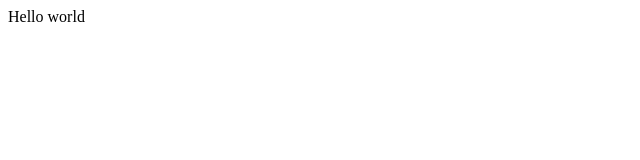
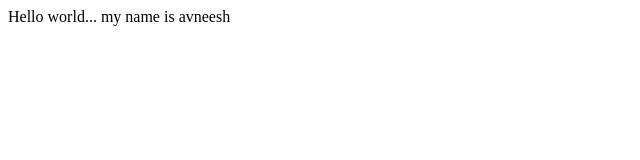
Before and after one commit to avee11699/git-demo, a plain HTML site: page web/index.html in a window 1280 px wide. Shown: the whole page, without its empty margins (0-640 px from the left). Drawn offline with Linux system fonts and the light colour scheme.

Commit message:
updating index page for github

```diff
--- a/web/index.html
+++ b/web/index.html
@@ -1,6 +1,6 @@
 <html>
 <header><title>This is title</title></header>
 <body>
-Hello world
+Hello world... my name is avneesh
 </body>
 </html>
```
